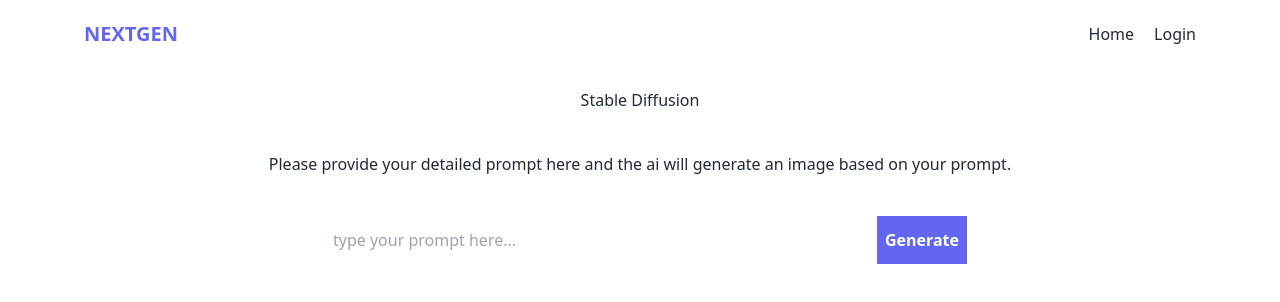
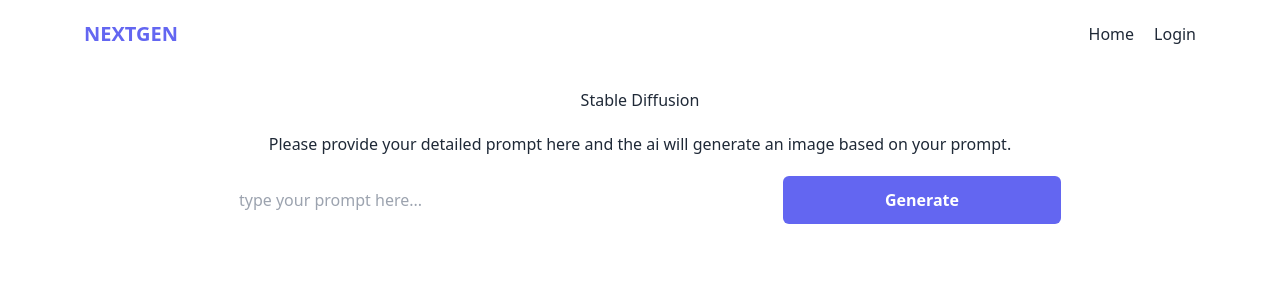
Before and after one commit to imran-khani/ai_image-generator, a React (Vite) app: page /generate in a window 1280 px wide. Shown: the top 302 px of the page. Built offline with nearby package versions, Linux system fonts and the light colour scheme; no server answers.

Commit message:
ui refined

```diff
--- a/src/components/Generator.jsx
+++ b/src/components/Generator.jsx
@@ -32,7 +32,7 @@ const ImageGenerationForm = () => {
   };
 
   return (
-    <div className="flex flex-col gap-10 p-5 text-center">
+    <div className="flex flex-col gap-5 p-5 text-center">
       <h1>
         Stable <span>Diffusion</span>
       </h1>
@@ -49,7 +49,7 @@ const ImageGenerationForm = () => {
         />
         <button
           type="submit"
-          className="px-2 py-2 bg-indigo-500 text-white font-bold"
+          className="px-2 py-2 bg-indigo-500 text-white font-bold rounded-md w-full sm:w-1/4"
         >
           Generate
         </button>
```
